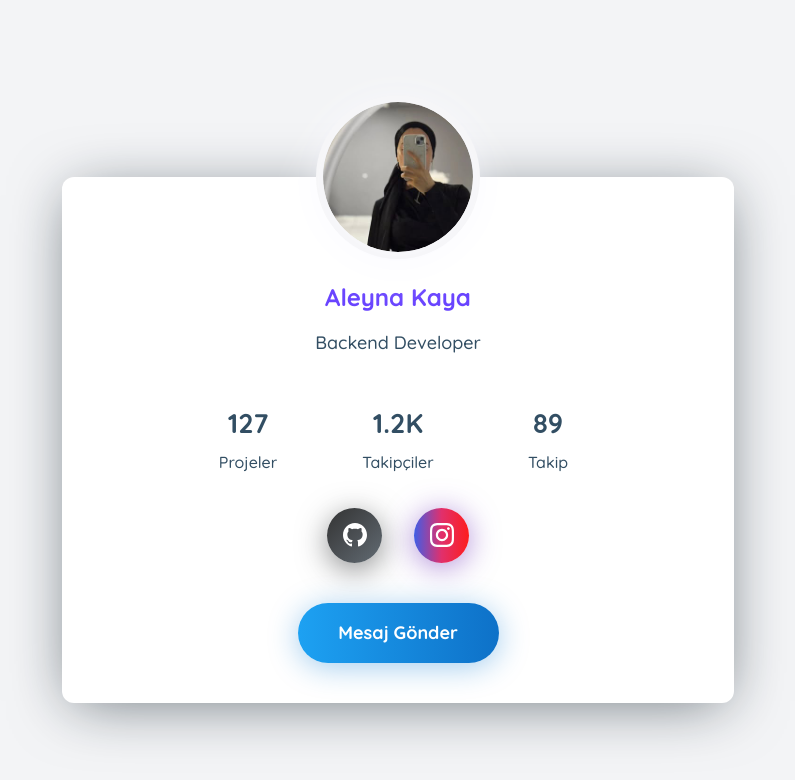
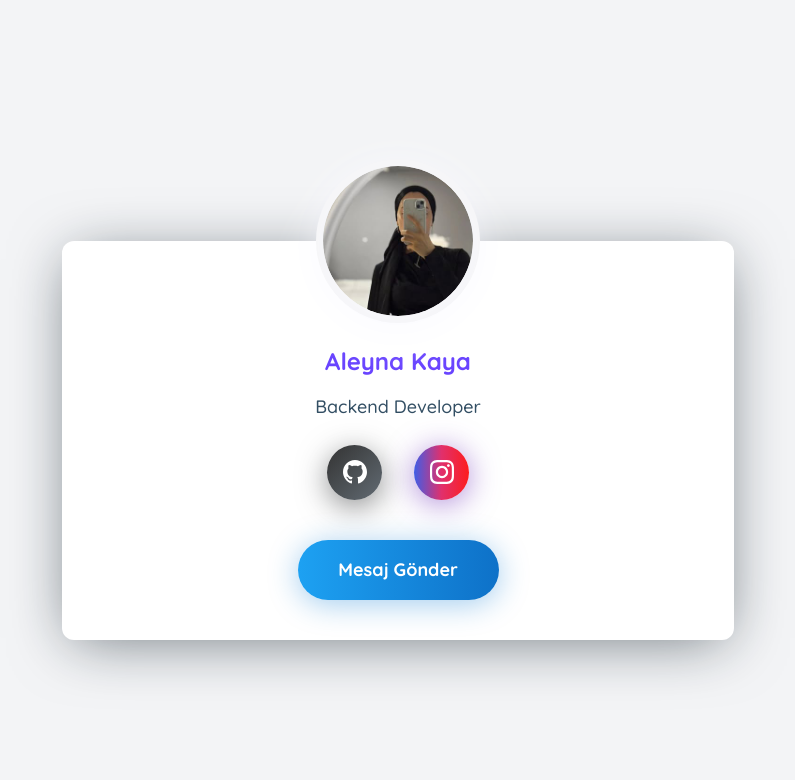
Before and after one commit to AleyDev/ProfileCard, a React (Vite) app: page / in a window 1280 px wide. Shown: the top 780 px of the page, without its empty margins (242-1037 px from the left). Built offline with nearby package versions, Linux system fonts and the light colour scheme.

Commit message:
refactor: remove stats section from ProfileCard component for a cleaner design

```diff
--- a/src/components/ProfileCard.jsx
+++ b/src/components/ProfileCard.jsx
@@ -18,22 +18,6 @@ const ProfileCard = () => {
       <div className="mt-[-35px] text-center px-5 pb-10">
         <h2 className="text-2xl font-bold text-[#6944ff] mb-4 mt-16">Aleyna Kaya</h2>
         <p className="text-lg font-medium text-[#324e63] mb-4">Backend Developer</p>
-
-        {/* Stats */}
-        <div className="flex justify-center flex-wrap items-start mt-9">
-          <div className="px-9 py-2.5 min-w-[150px]">
-            <div className="text-[27px] font-bold text-[#324e63]">127</div>
-            <div className="font-medium mt-1.5 text-[#324e63]">Projeler</div>
-          </div>
-          <div className="px-9 py-2.5 min-w-[150px]">
-            <div className="text-[27px] font-bold text-[#324e63]">1.2K</div>
-            <div className="font-medium mt-1.5 text-[#324e63]">Takipçiler</div>
-          </div>
-          <div className="px-9 py-2.5 min-w-[150px]">
-            <div className="text-[27px] font-bold text-[#324e63]">89</div>
-            <div className="font-medium mt-1.5 text-[#324e63]">Takip</div>
-          </div>
-        </div>
 
         {/* Social Links */}
         <div className="flex justify-center items-center flex-wrap mt-6">
```
